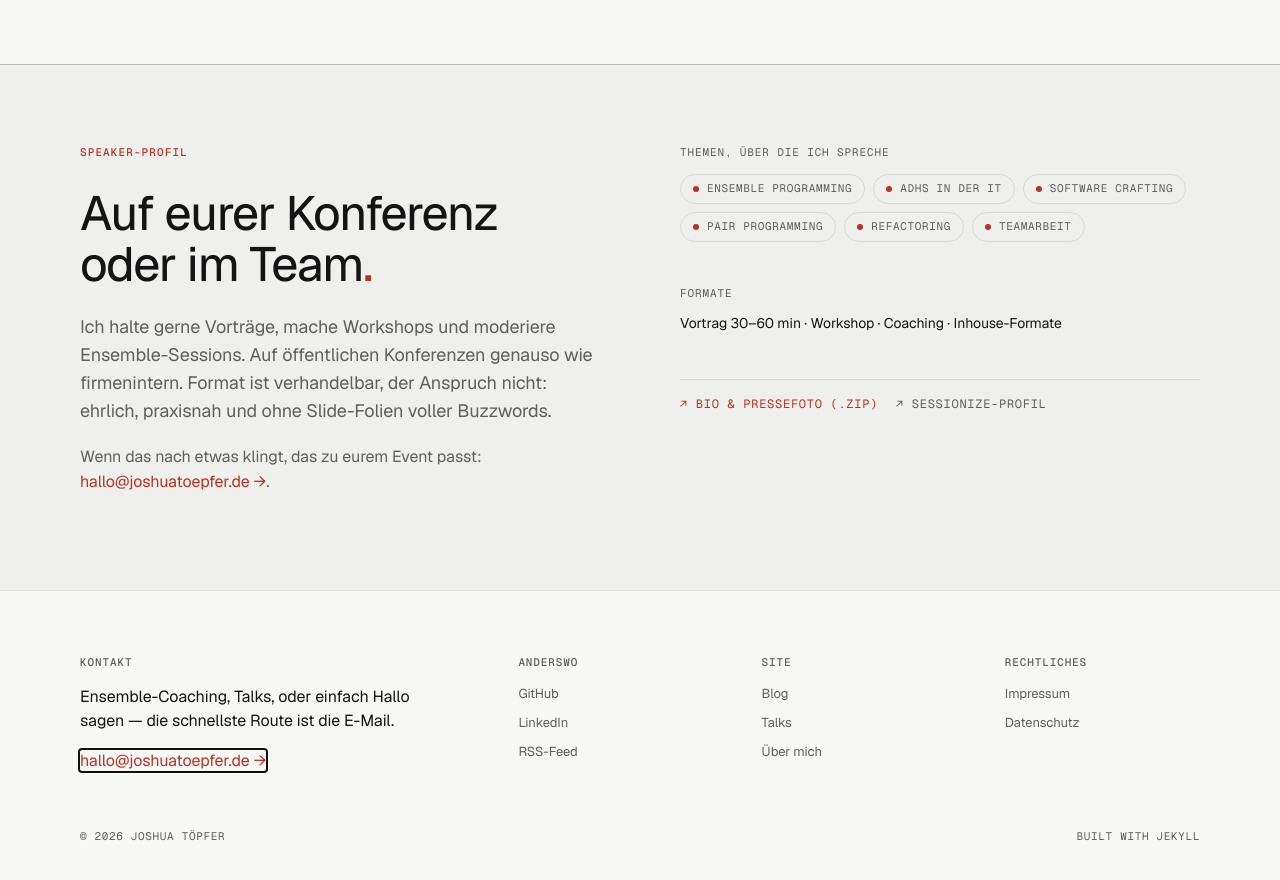
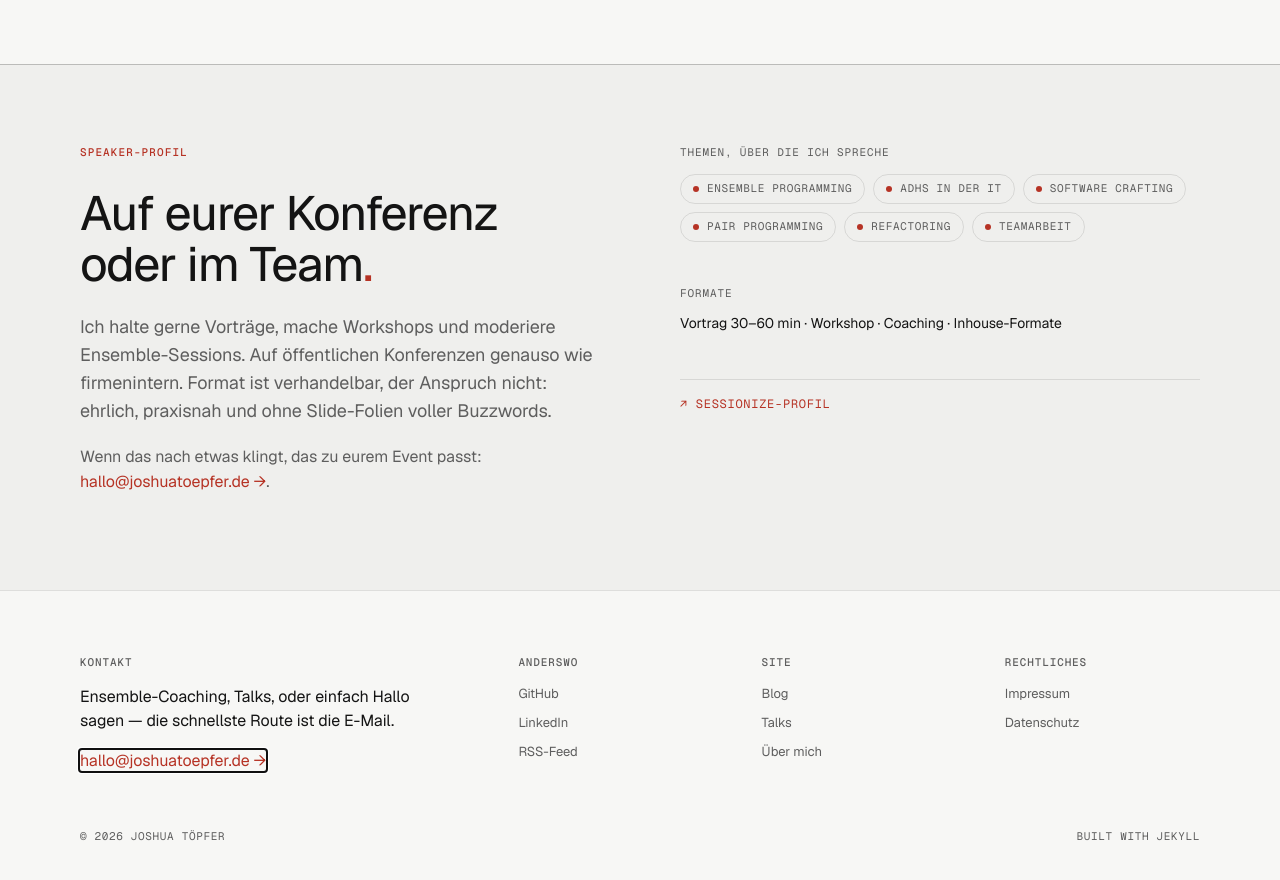
Before and after one commit to hollesse/joshuatoepfer.de, a Jekyll site: the page built from talks/index.html, in a window 1280 px wide and 900 px high, scrolled down 6157 px. Shown: the top 880 px of the window. Built offline with Jekyll 4.4.1, drawn with Linux system fonts in a browser that asks for light colours.

Commit message:
Remove bio & press photo download from talks page
Bios are tailored per talk, so a generic download doesn't fit.

Co-Authored-By: Claude Opus 5.5 <noreply@anthropic.com>
Claude-Session: https://claude.ai/code/session_017bd97oE18FSnoJUBMJrigj

```diff
--- a/_layouts/talks.html
+++ b/_layouts/talks.html
@@ -87,7 +87,6 @@ layout: default
       </div>
 
       <div class="downloads">
-        <a href="#" class="link mono">↗ Bio &amp; Pressefoto (.zip)</a>
         <a href="https://sessionize.com/joshuatoepfer/" class="link mono" rel="me noopener">↗ Sessionize-Profil</a>
       </div>
     </div>
```
